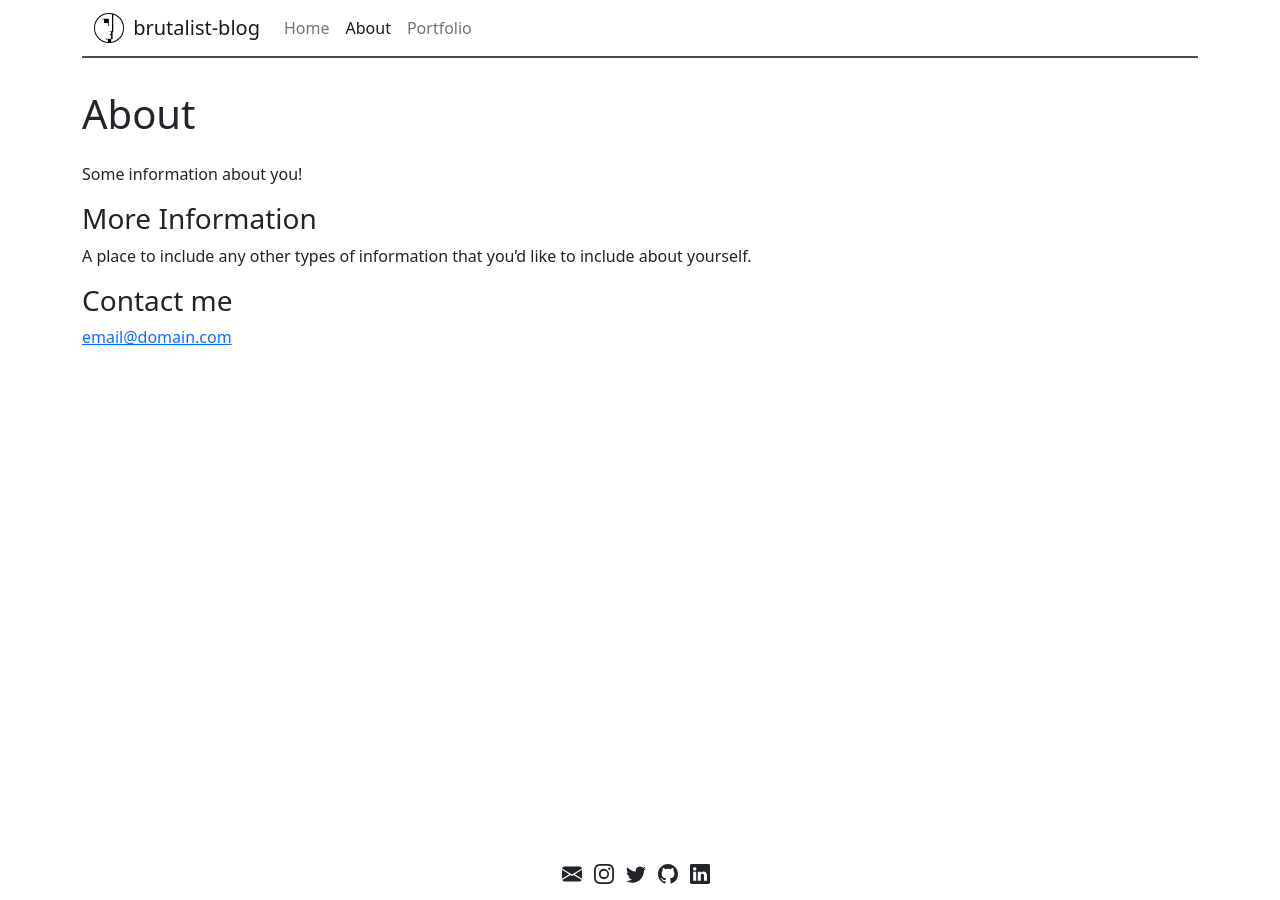
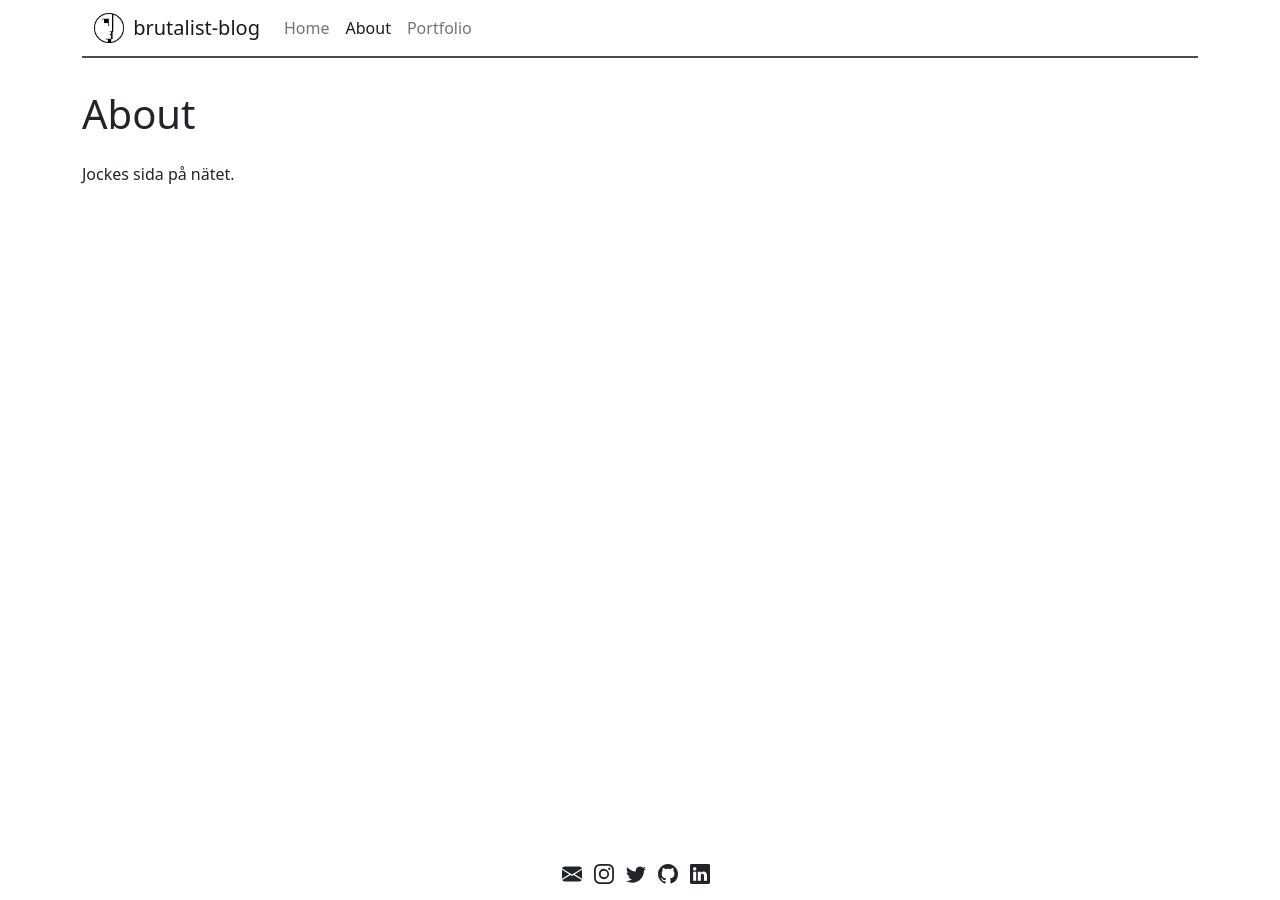
Before and after one commit to Jockwards/jockwards.github.io, a Jekyll site: the page built from about.md, in a window 1280 px wide. Built offline with Jekyll 4.4.1, drawn with Linux system fonts in a browser that asks for light colours.

Commit message:
jocketest

```diff
--- a/about.md
+++ b/about.md
@@ -4,12 +4,4 @@
 permalink: /about/
 ---
 
-Some information about you!
-
-### More Information
-
-A place to include any other types of information that you'd like to include about yourself.
-
-### Contact me
-
-[email@domain.com](mailto:email@domain.com)
+Jockes sida på nätet.
```
Also changed, not shown: README.md.
